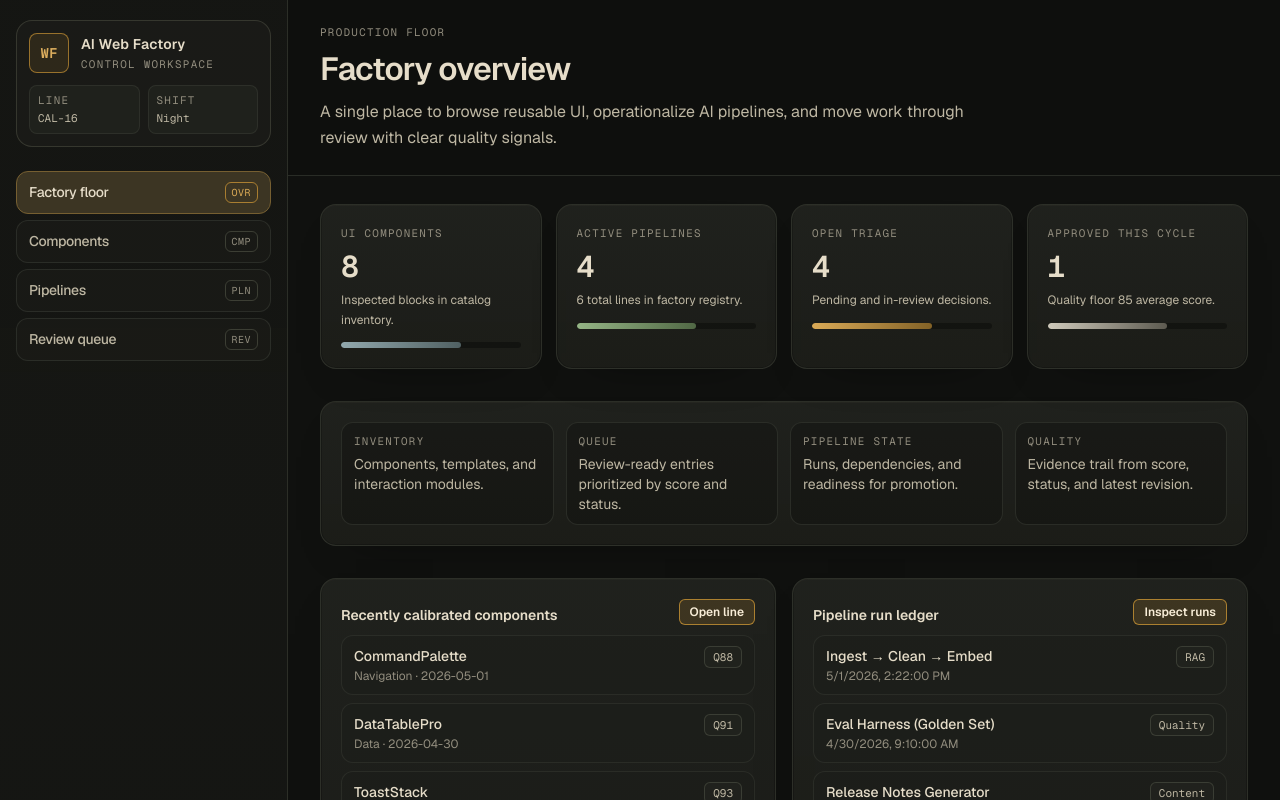
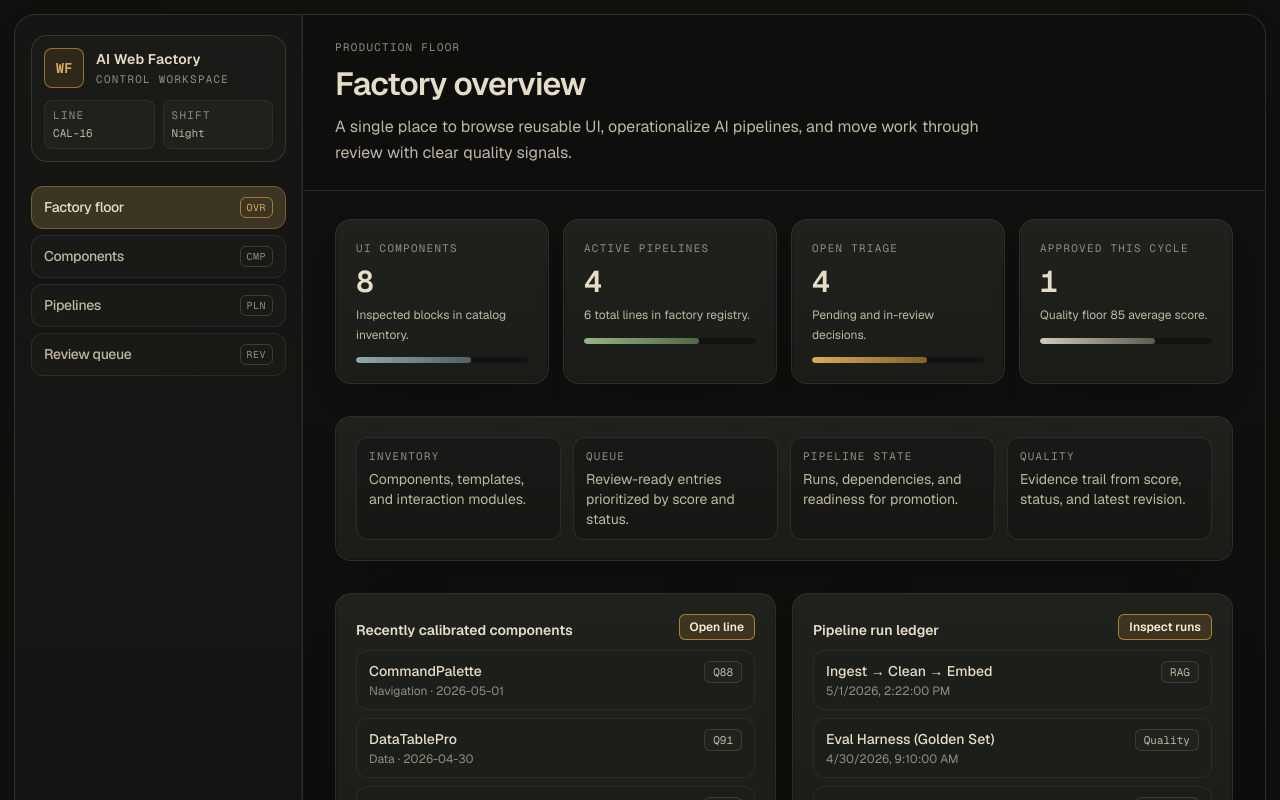
Before and after one commit to oricohem/ai-web-factory, a Next.js app: page / in a window 1280 px wide. Shown: the top 800 px of the page. Built offline with nearby package versions, Linux system fonts and the light colour scheme.

Commit message:
Add desktop atmosphere and shell staging
Co-authored-by: oricohem <oricohem@users.noreply.github.com>

```diff
--- a/app/globals.css
+++ b/app/globals.css
@@ -4,6 +4,7 @@
   --background: #10110f;
   --foreground: #e6ddc9;
   --factory-canvas: #10110f;
+  --factory-canvas-deep: #0d0e0c;
   --factory-rail: #161714;
   --factory-surface: #1d1e1a;
   --factory-surface-raised: #232520;
@@ -31,20 +32,74 @@ html {
 }
 
 body {
+  position: relative;
   background:
     radial-gradient(
-      circle at 16% -8%,
-      color-mix(in srgb, var(--factory-amber) 20%, transparent),
-      transparent 38%
+      circle at 18% -12%,
+      color-mix(in srgb, var(--factory-amber) 24%, transparent),
+      transparent 40%
     ),
     radial-gradient(
-      circle at 88% 104%,
-      color-mix(in srgb, var(--factory-cyan) 16%, transparent),
-      transparent 46%
+      circle at 84% -18%,
+      color-mix(in srgb, var(--factory-cyan) 14%, transparent),
+      transparent 44%
     ),
-    linear-gradient(180deg, #11120f 0%, var(--factory-canvas) 48%, #0f100d 100%);
+    radial-gradient(
+      circle at 112% 66%,
+      color-mix(in srgb, var(--factory-green) 11%, transparent),
+      transparent 42%
+    ),
+    linear-gradient(
+      180deg,
+      color-mix(in srgb, var(--factory-canvas) 82%, #151612) 0%,
+      var(--factory-canvas) 44%,
+      var(--factory-canvas-deep) 100%
+    );
   color: var(--foreground);
   font-family: var(--font-geist-sans), ui-sans-serif, system-ui, sans-serif;
+}
+
+body::before {
+  content: "";
+  position: fixed;
+  inset: 0;
+  pointer-events: none;
+  z-index: 0;
+  background-image:
+    repeating-linear-gradient(
+      0deg,
+      rgba(226, 214, 186, 0.018) 0,
+      rgba(226, 214, 186, 0.018) 1px,
+      transparent 1px,
+      transparent 3px
+    ),
+    repeating-linear-gradient(
+      90deg,
+      rgba(226, 214, 186, 0.014) 0,
+      rgba(226, 214, 186, 0.014) 1px,
+      transparent 1px,
+      transparent 4px
+    );
+  opacity: 0.3;
+}
+
+body::after {
+  content: "";
+  position: fixed;
+  inset: 0;
+  pointer-events: none;
+  z-index: 0;
+  background:
+    radial-gradient(
+      circle at 50% -20%,
+      rgba(0, 0, 0, 0) 28%,
+      rgba(0, 0, 0, 0.42) 100%
+    ),
+    radial-gradient(
+      circle at 50% 120%,
+      rgba(0, 0, 0, 0.42) 0%,
+      rgba(0, 0, 0, 0) 58%
+    );
 }
 
 ::selection {
@@ -165,3 +220,91 @@ body {
     16px 16px,
     100% 100%;
 }
+
+.factory-atmosphere-root {
+  position: relative;
+  z-index: 1;
+}
+
+.factory-shell-stage {
+  position: relative;
+}
+
+.factory-sidebar-rail,
+.factory-content-stage,
+.factory-mobile-header {
+  position: relative;
+  z-index: 1;
+}
+
+@media (min-width: 1024px) {
+  body {
+    background-attachment: fixed;
+  }
+
+  .factory-atmosphere-root {
+    padding: clamp(0.6rem, 1.1vw, 1.15rem);
+  }
+
+  .factory-shell-stage {
+    min-height: calc(100dvh - clamp(1.2rem, 2.2vw, 2.3rem));
+    border: 1px solid color-mix(in srgb, var(--factory-border-strong) 55%, transparent);
+    border-radius: 1.35rem;
+    background:
+      radial-gradient(
+        circle at 80% -15%,
+        color-mix(in srgb, var(--factory-cyan) 11%, transparent),
+        transparent 42%
+      ),
+      linear-gradient(
+        180deg,
+        color-mix(in srgb, var(--factory-canvas) 94%, #181a16) 0%,
+        color-mix(in srgb, var(--factory-canvas-deep) 92%, #0b0c0a) 100%
+      );
+    box-shadow:
+      inset 0 1px 0 rgba(238, 226, 201, 0.06),
+      inset 0 0 0 1px rgba(0, 0, 0, 0.2),
+      0 26px 70px -44px rgba(0, 0, 0, 0.95);
+    overflow: clip;
+  }
+
+  .factory-shell-stage::before {
+    content: "";
+    position: absolute;
+    inset: 0;
+    pointer-events: none;
+    z-index: 0;
+    background:
+      radial-gradient(
+        110% 80% at -6% -16%,
+        color-mix(in srgb, var(--factory-amber) 11%, transparent),
+        transparent 58%
+      ),
+      radial-gradient(
+        95% 65% at 104% 112%,
+        color-mix(in srgb, var(--factory-cyan) 9%, transparent),
+        transparent 66%
+      );
+  }
+
+  .factory-sidebar-rail {
+    background:
+      linear-gradient(
+        180deg,
+        color-mix(in srgb, var(--factory-rail) 95%, black) 0%,
+        color-mix(in srgb, var(--factory-rail) 88%, transparent) 100%
+      );
+    box-shadow:
+      inset -1px 0 0 rgba(238, 226, 201, 0.045),
+      20px 0 40px -34px rgba(0, 0, 0, 0.92);
+  }
+
+  .factory-content-stage {
+    background:
+      linear-gradient(
+        180deg,
+        color-mix(in srgb, var(--factory-canvas) 96%, #131410) 0%,
+        color-mix(in srgb, var(--factory-canvas-deep) 93%, #0d0d0b) 100%
+      );
+  }
+}
--- a/components/dashboard/dashboard-shell.tsx
+++ b/components/dashboard/dashboard-shell.tsx
@@ -55,7 +55,7 @@ export function DashboardShell({ children }: { children: React.ReactNode }) {
   const [open, setOpen] = useState(false);
 
   return (
-    <div className="flex min-h-full flex-1 bg-[color:var(--factory-canvas)] text-[color:var(--factory-text)]">
+    <div className="factory-atmosphere-root flex min-h-full flex-1 bg-[color:var(--factory-canvas)] text-[color:var(--factory-text)]">
       {/* Mobile overlay */}
       {open ? (
         <button
@@ -66,9 +66,10 @@ export function DashboardShell({ children }: { children: React.ReactNode }) {
         />
       ) : null}
 
+      <div className="factory-shell-stage flex min-h-full flex-1 bg-[color:var(--factory-canvas)] text-[color:var(--factory-text)]">
         <aside
           id="sidebar"
-        className={`fixed inset-y-0 left-0 z-50 flex w-72 flex-col border-r border-[color:color-mix(in_srgb,var(--factory-border)_78%,transparent)] bg-[linear-gradient(180deg,color-mix(in_srgb,var(--factory-rail)_94%,black),color-mix(in_srgb,var(--factory-rail)_88%,transparent))] px-4 py-5 transition-transform duration-200 lg:static lg:translate-x-0 ${
+          className={`factory-sidebar-rail fixed inset-y-0 left-0 z-50 flex w-72 flex-col border-r border-[color:color-mix(in_srgb,var(--factory-border)_78%,transparent)] bg-[linear-gradient(180deg,color-mix(in_srgb,var(--factory-rail)_94%,black),color-mix(in_srgb,var(--factory-rail)_88%,transparent))] px-4 py-5 transition-transform duration-200 lg:static lg:translate-x-0 ${
             open ? "translate-x-0" : "-translate-x-full lg:translate-x-0"
           }`}
         >
@@ -132,8 +133,8 @@ export function DashboardShell({ children }: { children: React.ReactNode }) {
           </div>
         </aside>
 
-      <div className="flex min-w-0 flex-1 flex-col">
-        <header className="sticky top-0 z-30 flex h-14 items-center gap-3 border-b border-[color:color-mix(in_srgb,var(--factory-border)_78%,transparent)] bg-[color:color-mix(in_srgb,var(--factory-canvas)_95%,black)] px-4 lg:hidden">
+        <div className="factory-content-stage flex min-w-0 flex-1 flex-col">
+          <header className="factory-mobile-header sticky top-0 z-30 flex h-14 items-center gap-3 border-b border-[color:color-mix(in_srgb,var(--factory-border)_78%,transparent)] bg-[color:color-mix(in_srgb,var(--factory-canvas)_95%,black)] px-4 lg:hidden">
             <button
               type="button"
               className="inline-flex h-9 w-9 items-center justify-center rounded-lg border border-[color:color-mix(in_srgb,var(--factory-border)_70%,transparent)] bg-[color:color-mix(in_srgb,var(--factory-surface-raised)_72%,transparent)] text-[color:var(--factory-text-muted)]"
@@ -165,5 +166,6 @@ export function DashboardShell({ children }: { children: React.ReactNode }) {
           <div className="flex-1">{children}</div>
         </div>
       </div>
+    </div>
   );
 }
```
Lines whose indentation alone changed are shown as unchanged.
